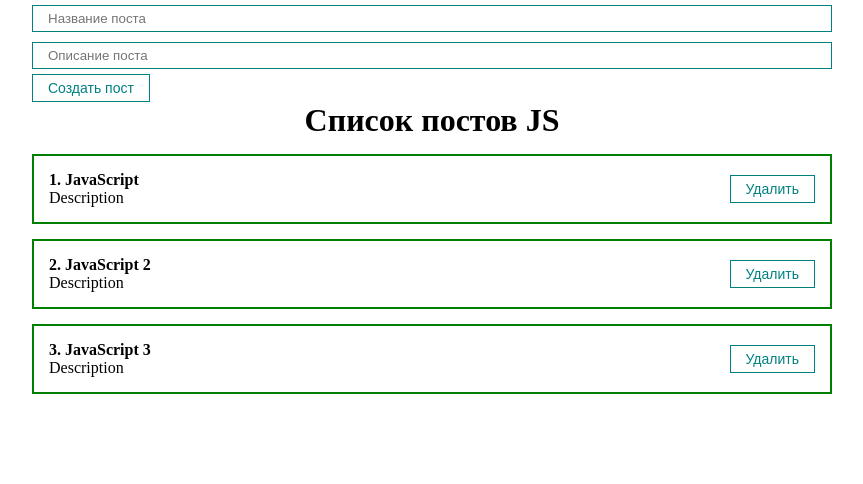
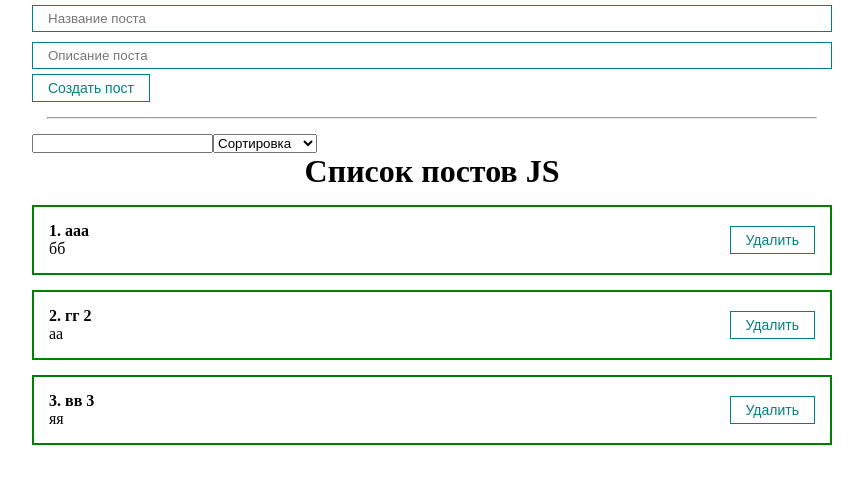
Before and after one commit to Father1993/React_app_practice, a React (Create React App) app: page / in a window 1280 px wide. Shown: the top 484 px of the page, without its empty margins (208-1071 px from the left). Built offline with nearby package versions, Linux system fonts and the light colour scheme.

Commit message:
add new components

```diff
--- a/public/index.html
+++ b/public/index.html
@@ -3,7 +3,7 @@
   <head>
     <meta charset="utf-8" />
     <meta name="viewport" content="width=device-width, initial-scale=1" />
-    <title>React App</title>
+    <title>Andrej Spinej React prac</title>
   </head>
   <body>
     <noscript>You need to enable JavaScript to run this app.</noscript>
--- a/src/App.js
+++ b/src/App.js
@@ -1,17 +1,18 @@
-import React, { useRef, useState } from "react";
+import React, { useState } from "react";
 import PostList from "./components/PostList";
-import MyButton from "./components/UI/button/MyButton";
-import MyInput from "./components/UI/input/MyInput";
+import PostForm from "./components/PostForm";
 import "./styles/App.css";
-import PostForm from "./components/PostForm";
+import MySelect from "./components/UI/select/MySelect";
 
 function App() {
 
   const [posts, setPosts] = useState([
-    {id: 1, title: "JavaScript", body: "Description"},
-    {id: 2, title: "JavaScript 2", body: "Description"},
-    {id: 3, title: "JavaScript 3", body: "Description"},
+    {id: 1, title: "ааа", body: "бб"},
+    {id: 2, title: "гг 2", body: "аа"},
+    {id: 3, title: "вв 3", body: "яя"},
   ])
+
+  const [selectedSort, setSelectedSort] = useState('');
 
   const createPost = (newPost) => {
     setPosts([...posts, newPost])
@@ -22,11 +23,38 @@ function App() {
     setPosts(posts.filter(p => p.id !== post.id))
   }
 
+  const sortPosts = (sort) => {
+    setSelectedSort(sort);
+    setPosts([...posts].sort((a, b) => a[sort].localeCompare(b[sort])))
+  }
+
   return (
     <div className="App">
       <PostForm create={createPost}/>
-      <PostList remove={removePost} posts={posts} title="Список постов JS"/>
+      <hr style={{margin: '15px'}} />
+      <div>
+
+          <input type="text" />
+          <MySelect
+            value={selectedSort}
+            onChange={sortPosts}
+            defaultValue="Сортировка"
+            option={[
+              {value: 'title', name: 'По названию'},
+              {value: 'body', name: 'По описанию'}
+            ]}
+          />
+      </div>
+      {posts.length
+        ?
+        <PostList remove={removePost} posts={posts} title="Список постов JS"/>
+        :
+        <h1 style={{textAlign: 'center'}}>
+          Посты не найдены!
+        </h1>
+      }
     </div>
+
   );
 }
 
--- /dev/null
+++ b/src/components/UI/select/MySelect.jsx
@@ -0,0 +1,19 @@
+import React from "react";
+
+const MySelect = ({option, defaultValue, value, onChange}) => {
+    return (
+        <select
+            value={value}
+            onChange={event => onChange(event.target.value)}
+        >
+            <option disabled value="">{defaultValue}</option>
+            {option.map(option =>
+                <option key={option.value} value={option.value}>
+                    {option.name}
+                </option>
+            )}
+        </select>
+    )
+}
+
+export default MySelect;
```
